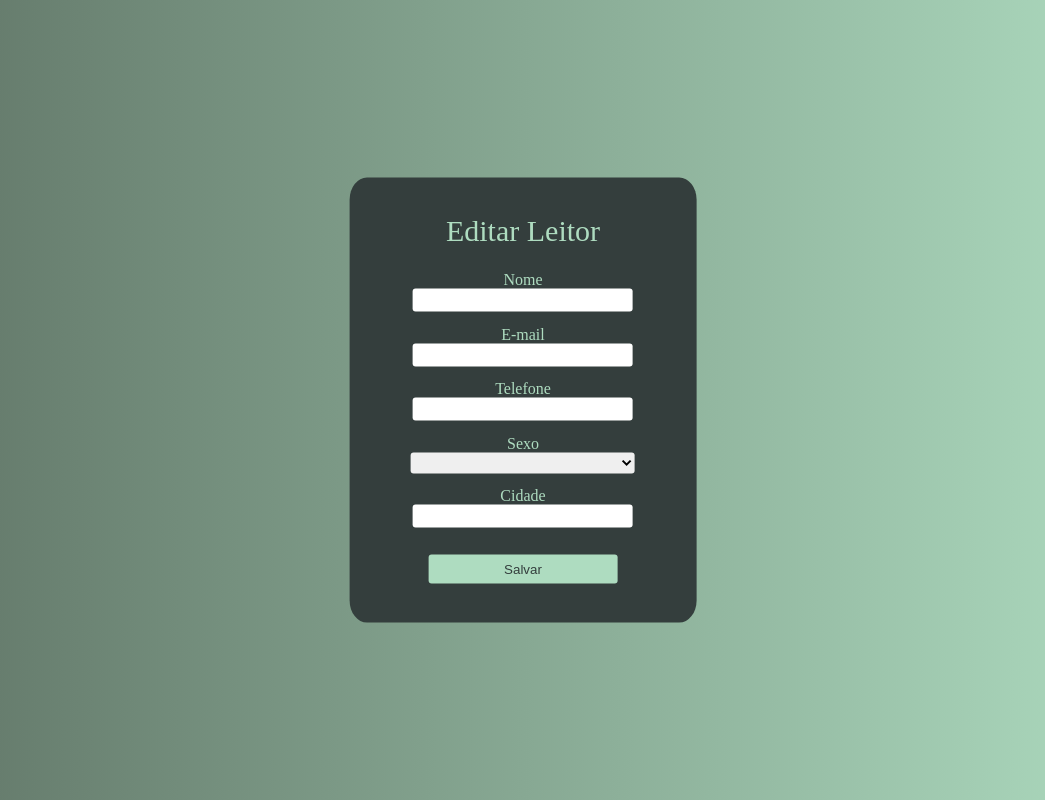
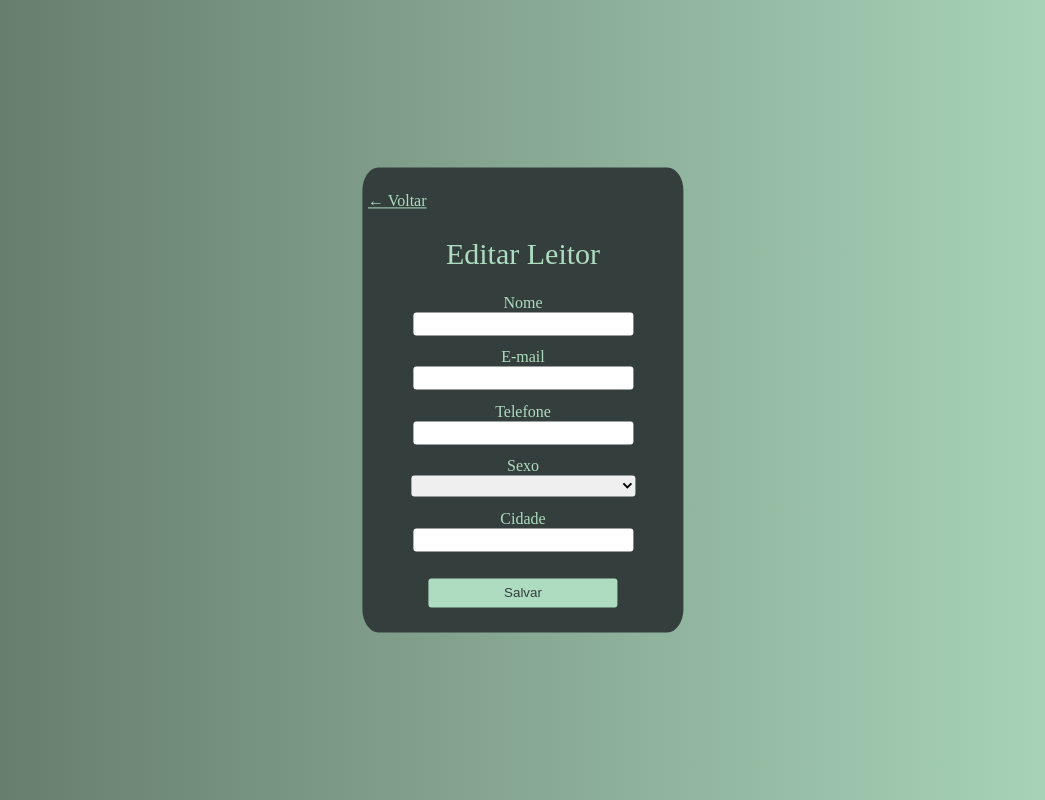
Before and after one commit to vg-victor/Orvil, a React (Create React App) app: page /leitor/1 in a window 1280 px wide. Shown: the whole page, without its empty margins (117-1162 px from the left). Built offline with nearby package versions, Linux system fonts and the light colour scheme; no server answers.

Commit message:
adicionado o botão de voltar em 'cadastro de livro' e 'cadastro de leitor'.

```diff
--- a/src/components/Navbar/style.css
+++ b/src/components/Navbar/style.css
@@ -23,11 +23,13 @@
 }
 
 .navbar-link-inicial {
+  margin-top: 20px;
   position: absolute;
   top: 7px;
 }
 
 .navbar-input-pesquisa {
+  margin-top: 10px;
   background-color: #aedcc0;
   color: #343e3d;
   text-align: center;
@@ -40,6 +42,7 @@
 }
 
 .navbar-button-buscar {
+  margin-top: 10px;
   display: inline;
   float: right;
   color: #343e3d;
@@ -53,6 +56,7 @@
 }
 
 .navbar-link-novolivro {
+  margin-top: 10px;
   position: absolute;
   text-decoration: none;
   color: #aedcc0;
@@ -62,11 +66,13 @@
   width: 70px;
 }
 .navbar-link-novolivro:hover {
+  padding: 5px;
   background-color: #aedcc0;
   color: #343e3d;
 }
 
 .navbar-link-leitores {
+  margin-top: 10px;
   position: absolute;
   text-decoration: none;
   color: #aedcc0;
@@ -76,6 +82,7 @@
 }
 
 .navbar-link-leitores:hover {
+  padding: 5px;
   background-color: #aedcc0;
   color: #343e3d;
 }
--- a/src/pages/CadastroLeitor/index.js
+++ b/src/pages/CadastroLeitor/index.js
@@ -1,5 +1,5 @@
 import React, { useState, useEffect } from "react";
-import { useMatch, useNavigate } from "react-router-dom";
+import { useMatch, useNavigate, Link } from "react-router-dom";
 import "./style.css";
 import api from "../../services/api";
 import Swal from "sweetalert2";
@@ -66,6 +66,13 @@ const CadastroLeitor = () => {
   return (
     <div className="leitor-body-cadastro">
       <form className="leitor-form" onSubmit={submit}>
+        <Link
+          className="link"
+          to="/leitores"
+          style={{ color: "#AEDCC0"}}
+        >
+          ← Voltar
+        </Link>
         <h1 className="leitor-h1-cadastro-titulo">
           {id && id > 0 ? "Editar Leitor" : "Cadastro de Leitor"}
         </h1>
--- a/src/pages/CadastroLeitor/style.css
+++ b/src/pages/CadastroLeitor/style.css
@@ -6,7 +6,7 @@
 .leitor-form{
     background-color: #343E3D;
     position: absolute;
-    padding: 3%;
+    padding: 2%;
     border-radius: 5%;
     top: 50%;
     left: 50%;
@@ -14,7 +14,12 @@
     width: 270px;
 }
 
+.leitor-form .link{
+    margin-left: -20px;
+}
+
 .leitor-h1-cadastro-titulo{
+    margin-top: 30px;
     font-size: 30px;
     margin-bottom: 25px;
     text-align: center;
--- a/src/pages/CadastroLivro/index.js
+++ b/src/pages/CadastroLivro/index.js
@@ -1,5 +1,5 @@
 import React, { useEffect, useState } from "react";
-import { useMatch, useNavigate } from "react-router-dom";
+import { useMatch, useNavigate, Link } from "react-router-dom";
 import api from "../../services/api";
 import "./style.css";
 import img from "../../assets/img/logo.png";
@@ -68,6 +68,7 @@ const CadastroLivro = () => {
 
   return (
     <form onSubmit={submit} className="form-livro">
+      <Link className="span" to="/" style={{color: "#AEDCC0"}}>← Voltar</Link>
       <img
         style={{
           backgroundColor: "#343E3D",
--- a/src/pages/CadastroLivro/style.css
+++ b/src/pages/CadastroLivro/style.css
@@ -7,6 +7,13 @@
     padding-left: 25%;
     border-radius: 5%;
     width: 270px;
+}
+
+.form-livro .span{
+    margin-left: -55%;
+    margin-top: -20px;
+    display: inline-block;
+    position: absolute;
 }
 
 .h1-livro{
--- a/src/pages/ListagemLeitor/index.js
+++ b/src/pages/ListagemLeitor/index.js
@@ -26,6 +26,7 @@ const ListagemLeitor = () => {
   };
 
   const alert = (id, nome) => {
+    console.log("aqui")
     Swal.fire({
       icon: "warning",
       title: `Excluir leitor "${nome}"?`,
--- a/src/pages/ListagemLeitor/style.css
+++ b/src/pages/ListagemLeitor/style.css
@@ -17,6 +17,7 @@ body,html {
 }
 
 .leitor-table-listagem {
+  margin-top: 50px;
   box-shadow: 0px 0px 3px #343e3d;
   color: #aedcc0;
   padding: 8px;
--- a/src/pages/ListagemLivro/style.css
+++ b/src/pages/ListagemLivro/style.css
@@ -67,7 +67,6 @@
 
 .livros button {
   margin-left: 6%;
-  /* margin-right: 50%; */
   margin-top: 13px;
   text-align: center;
   width: 27%;
```
Also changed, not shown: 1 other file (tests, documents, lock files or other folders).
